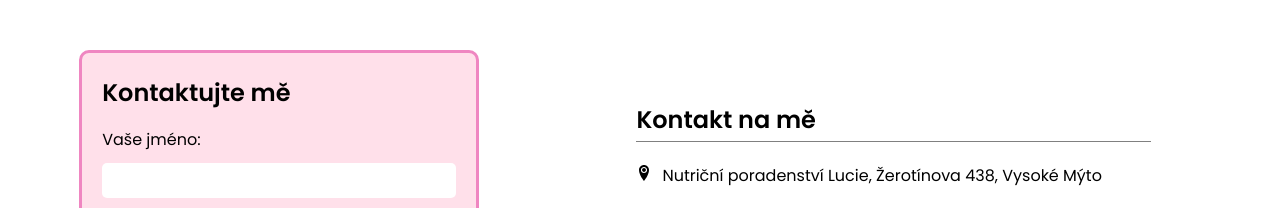
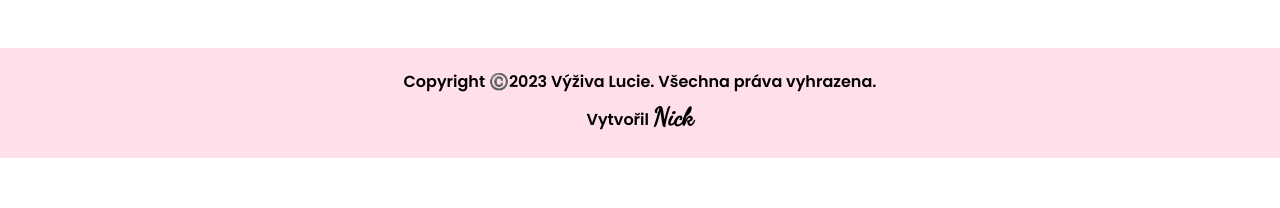
Before and after one commit to Nixk25/Vyziva, a React (Create React App) app: page / in a window 1280 px wide. Shown: the part 5034-5242 px from the top of the page. After the commit the page ends 5192 px from the top, so only its background shows below. Built offline with nearby package versions, Linux system fonts and the light colour scheme; no server answers.

Commit message:
finished

```diff
--- a/src/components/Nav/Nav.jsx
+++ b/src/components/Nav/Nav.jsx
@@ -94,7 +94,7 @@ const Nav = () => {
             to="contact"
             spy={true}
             smooth={true}
-            offset={-120}
+            offset={-150}
             duration={500}
           >
             <AiTwotonePhone />{" "}
--- a/src/components/Shop/Shop.css
+++ b/src/components/Shop/Shop.css
@@ -5,6 +5,7 @@
   padding-bottom: 50px;
   margin-bottom: 100px;
   margin-top: 50px;
+  overflow-x: hidden;
 }
 
 .totalProducts {
--- a/src/components/about/About.css
+++ b/src/components/about/About.css
@@ -1,8 +1,4 @@
-@import url('https://fonts.googleapis.com/css2?family=Lobster&display=swap');
-
-
-
-
+@import url("https://fonts.googleapis.com/css2?family=Lobster&display=swap");
 
 .about-headline {
   text-align: center;
@@ -10,37 +6,34 @@
   margin-top: 200px;
 }
 
-
-.headline-bigger{
+.headline-bigger {
   font-size: 45px;
   text-shadow: 2px 2px 4px rgba(179, 147, 211, 0.1),
-    3px 4px 4px rgba(179, 147, 211, 0.15),
-    4px 6px 4px rgba(179, 147, 211, 0.2),
+    3px 4px 4px rgba(179, 147, 211, 0.15), 4px 6px 4px rgba(179, 147, 211, 0.2),
     5px 8px 4px rgba(179, 147, 211, 0.25);
-    font-family: 'Lobster', cursive;
-    color:#EF86C1;
+  font-family: "Lobster", cursive;
+  color: #ef86c1;
 }
 
-
-
-.about-text{
-    text-align: center;
+.about-text {
   margin-inline: 20px;
   margin-bottom: 40px;
 }
 
-.first-text{
+.first-text {
   margin-bottom: 30px;
 }
 
-
-.second-text{
+.second-text {
   margin-bottom: 30px;
 }
 
+.third-text {
+  text-align: center;
+}
 
-@media screen and (max-width:420px) {
-    .about-text{
+@media screen and (max-width: 420px) {
+  .about-text {
     font-size: 13px;
   }
 }
--- /dev/null
+++ b/src/components/footer/Footer.css
@@ -0,0 +1,33 @@
+@import url("https://fonts.googleapis.com/css2?family=Dancing+Script&display=swap");
+
+.footer {
+  width: 100%;
+  display: flex;
+  flex-direction: column;
+  justify-content: center;
+  align-items: center;
+  background-color: var(--main-color);
+  padding-top: 20px;
+  padding-bottom: 20px;
+}
+
+.author span {
+  font-size: 25px;
+  font-family: "Dancing Script";
+}
+
+.author a {
+  text-decoration: none !important;
+  color: black;
+  transition: all ease 0.3s;
+}
+
+.author a:hover {
+  color: var(--addition-color);
+}
+
+@media (max-width: 470px) {
+  .footer {
+    font-size: 11px;
+  }
+}
--- /dev/null
+++ b/src/components/footer/Footer.jsx
@@ -0,0 +1,20 @@
+import React from "react";
+import "./Footer.css";
+
+const Footer = () => {
+  return (
+    <div className="footer">
+      <h4 className="copyright">
+        Copyright ©️2023 Výživa Lucie. Všechna práva vyhrazena.
+      </h4>
+      <h4 className="author">
+        Vytvořil{" "}
+        <a href="https://www.nicolasmelda.cz">
+          <span>Nick</span>
+        </a>
+      </h4>
+    </div>
+  );
+};
+
+export default Footer;
--- a/src/components/main/Main.jsx
+++ b/src/components/main/Main.jsx
@@ -6,7 +6,7 @@ import Nav from "../Nav/Nav";
 import Portfolio from "../portfolio/Portfolio";
 import Contacts from "../contacts/Contacts";
 import Shop from "../Shop/Shop";
-
+import Footer from "../footer/Footer";
 const Main = ({ products }) => {
   return (
     <>
@@ -17,6 +17,7 @@ const Main = ({ products }) => {
       <Portfolio />
       <Shop products={products} />
       <Contacts />
+      <Footer />
     </>
   );
 };
--- a/src/index.css
+++ b/src/index.css
@@ -7,7 +7,6 @@
   outline: 0;
   list-style: none;
   text-decoration: none;
-  overflow-x: hidden;
 }
 
 .container {
```
Lines whose indentation alone changed are shown as unchanged.
